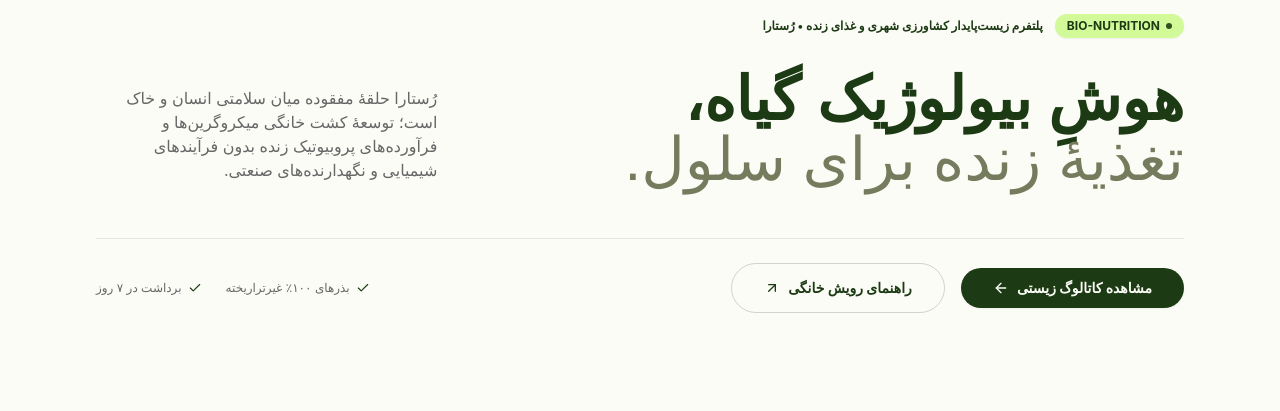
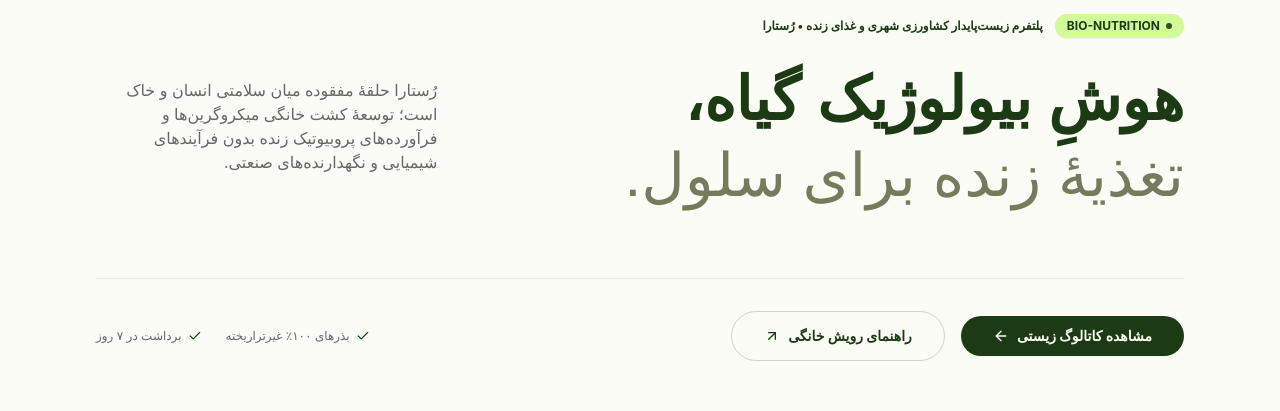
Before and after one commit to mjavadz/rostara, a React (Vite) app: page / in a window 1280 px wide. Shown: the part 194-605 px from the top of the page. Built offline with nearby package versions, Linux system fonts and the light colour scheme; no server answers; a small style sheet from the web is missing.

Commit message:
fix(typography): provide generous top and bottom breathing room for the second headline line (تغذیهٔ زنده برای سلول) to prevent visual crowding

```diff
--- a/src/pages/Home.jsx
+++ b/src/pages/Home.jsx
@@ -147,22 +147,22 @@ const Home = () => {
                     </div>
 
                     {/* Architectural Editorial Headline */}
-                    <div className="grid lg:grid-cols-12 gap-8 items-end mb-12">
+                    <div className="grid lg:grid-cols-12 gap-8 items-start mb-14 md:mb-16">
                         <div className="lg:col-span-8">
-                            <h1 className="text-3xl sm:text-5xl lg:text-6xl font-display font-extrabold tracking-normal leading-[1.38] text-seed-forest dark:text-seed-snow">
-                                هوشِ بیولوژیک گیاه، <br />
-                                <span className="font-normal text-seed-sage dark:text-seed-lime">
+                            <h1 className="text-3xl sm:text-5xl lg:text-6xl font-display font-extrabold tracking-normal leading-[1.4] text-seed-forest dark:text-seed-snow">
+                                <span>هوشِ بیولوژیک گیاه،</span>
+                                <span className="block mt-3 sm:mt-4 pb-2 font-normal text-seed-sage dark:text-seed-lime">
                                     تغذیهٔ زنده برای سلول.
                                 </span>
                             </h1>
                         </div>
-                        <div className="lg:col-span-4 text-seed-pewter dark:text-seed-snow/70 text-sm sm:text-base leading-relaxed pb-2 font-normal">
+                        <div className="lg:col-span-4 text-seed-pewter dark:text-seed-snow/75 text-sm sm:text-base leading-relaxed pt-2 font-normal">
                             رُستارا حلقهٔ مفقوده میان سلامتی انسان و خاک است؛ توسعهٔ کشت خانگی میکروگرین‌ها و فرآورده‌های پروبیوتیک زنده بدون فرآیندهای شیمیایی و نگهدارنده‌های صنعتی.
                         </div>
                     </div>
 
                     {/* Action Bar & Key Metrics */}
-                    <div className="flex flex-col sm:flex-row items-stretch sm:items-center gap-4 pt-6 border-t border-seed-forest/10 dark:border-white/10">
+                    <div className="flex flex-col sm:flex-row items-stretch sm:items-center gap-4 pt-8 border-t border-seed-forest/10 dark:border-white/10">
                         <Link to="/products">
                             <ShineButton className="btn-seed flex items-center justify-center gap-2">
                                 <span>مشاهده کاتالوگ زیستی</span>
```
